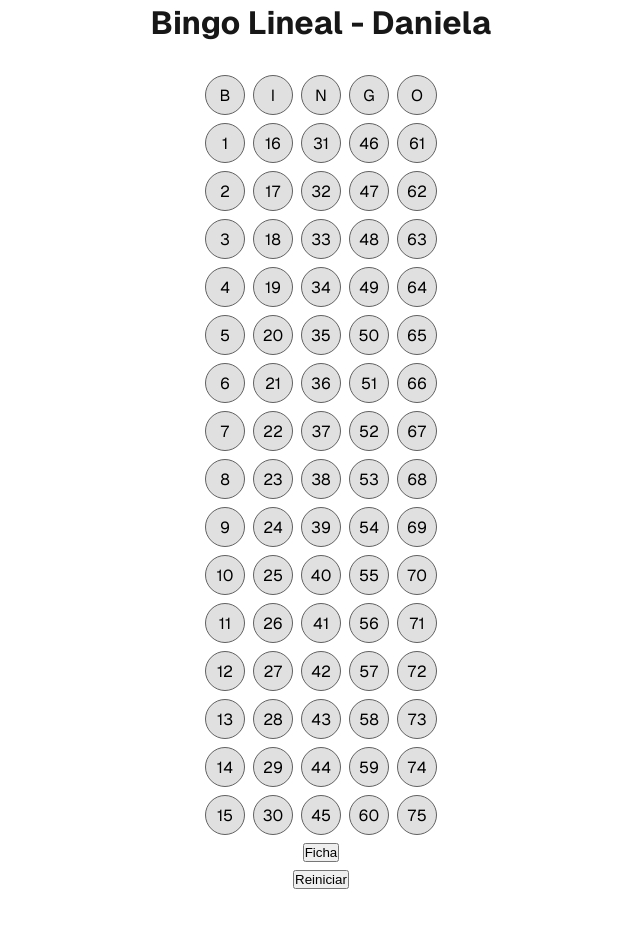
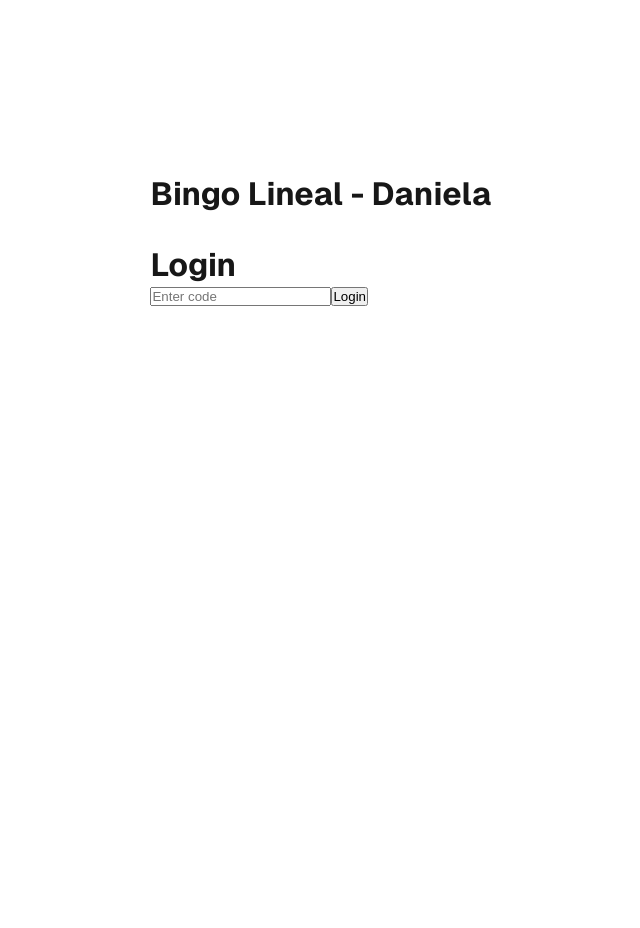
Before and after one commit to necho1122/Nextjs-Projects, a Next.js app in the folder lineal-bingo/lineal-bingo/: page / in a window 1280 px wide. Shown: the part 160-1088 px from the top of the page, without its empty margins (319-959 px from the left). After the commit the page ends 800 px from the top, so only its background shows below. Built offline with nearby package versions, Linux system fonts and the light colour scheme; no server answers; the database is empty.

Commit message:
add auth update

```diff
--- a/lineal-bingo/lineal-bingo/app/layout.js
+++ b/lineal-bingo/lineal-bingo/app/layout.js
@@ -1,28 +1,24 @@
-import localFont from "next/font/local";
-import "./globals.css";
+import localFont from 'next/font/local';
+import './globals.css';
+import { AuthProvider } from '@/context/AuthContext'; // Importa el proveedor
 
 const geistSans = localFont({
-  src: "./fonts/GeistVF.woff",
-  variable: "--font-geist-sans",
-  weight: "100 900",
-});
-const geistMono = localFont({
-  src: "./fonts/GeistMonoVF.woff",
-  variable: "--font-geist-mono",
-  weight: "100 900",
+	src: './fonts/GeistVF.woff',
+	variable: '--font-geist-sans',
+	weight: '100 900',
 });
 
 export const metadata = {
-  title: "Create Next App",
-  description: "Generated by create next app",
+	title: 'Create Next App',
+	description: 'Generated by create next app',
 };
 
 export default function RootLayout({ children }) {
-  return (
-    <html lang="en">
-      <body className={`${geistSans.variable} ${geistMono.variable}`}>
-        {children}
-      </body>
-    </html>
-  );
+	return (
+		<html lang='en'>
+			<body className={geistSans.variable}>
+				<AuthProvider>{children}</AuthProvider>
+			</body>
+		</html>
+	);
 }
--- a/lineal-bingo/lineal-bingo/app/page.js
+++ b/lineal-bingo/lineal-bingo/app/page.js
@@ -1,12 +1,13 @@
 import styles from './page.module.css';
-import BingoBoard from '@/components/BingoBoard';
+import VerificationPage from '@/components/verificationPage';
+import Header from '@/components/Header';
 
 export default function Home() {
 	return (
 		<div className={styles.page}>
 			<main className={styles.main}>
-				<h1>Bingo Lineal - Daniela</h1>
-				<BingoBoard />
+				<Header />
+				<VerificationPage />
 			</main>
 			<footer className={styles.footer}></footer>
 		</div>
--- a/lineal-bingo/lineal-bingo/components/BingoBoard.jsx
+++ b/lineal-bingo/lineal-bingo/components/BingoBoard.jsx
@@ -3,20 +3,23 @@ import { board } from '@/utilities/constants';
 import styles from '../app/page.module.css';
 import { useState, useEffect, useCallback } from 'react';
 import { database, ref, set, onValue } from '@/lib/firebase';
+import BingoControlButtons from './BingoControlButtons';
+import BingoRow from './BingoRow';
+import Header from './Header';
+import { useAuth } from '@/context/AuthContext'; // Importa el contexto para el rol de usuario
 
 function BingoBoard() {
+	const { userRole } = useAuth(); // Accede al rol del usuario
 	const [ficha, setFicha] = useState(null);
 	const [randomNumber, setRandomNumber] = useState(null);
 	const [usedNumbers, setUsedNumbers] = useState([]);
 	const [activeCells, setActiveCells] = useState([]);
 	const [winningRows, setWinningRows] = useState([]);
 	const [gameOver, setGameOver] = useState(false);
-	const [isInitialLoad, setIsInitialLoad] = useState(true); // Estado para manejar la carga inicial
+	const [isInitialLoad, setIsInitialLoad] = useState(true);
 
-	// Función para actualizar el estado del juego en Firebase
 	const updateGameState = useCallback(() => {
-		if (isInitialLoad) return; // Evitar guardar durante la carga inicial
-
+		if (isInitialLoad) return;
 		const gameStateRef = ref(database, 'gameState');
 		set(gameStateRef, {
 			ficha,
@@ -36,7 +39,6 @@ function BingoBoard() {
 		isInitialLoad,
 	]);
 
-	// Obtener el estado del juego desde Firebase al cargar el componente
 	useEffect(() => {
 		const gameStateRef = ref(database, 'gameState');
 		onValue(gameStateRef, (snapshot) => {
@@ -49,21 +51,19 @@ function BingoBoard() {
 				setWinningRows(data.winningRows || []);
 				setGameOver(data.gameOver || false);
 			}
-			setIsInitialLoad(false); // Marcar como completada la carga inicial
+			setIsInitialLoad(false);
 		});
 	}, []);
 
-	// Función para manejar el click y generar un número aleatorio único
 	const handleCellClick = () => {
 		if (usedNumbers.length >= 75) {
-			// Reiniciar el estado del juego si se han generado todos los números
 			setUsedNumbers([]);
 			setActiveCells([]);
 			setFicha(null);
 			setRandomNumber(null);
 			setWinningRows([]);
 			setGameOver(false);
-			updateGameState(); // Actualizar Firebase al reiniciar
+			updateGameState();
 			return;
 		}
 
@@ -72,20 +72,16 @@ function BingoBoard() {
 			newRandomNumber = Math.floor(Math.random() * 75) + 1;
 		} while (usedNumbers.includes(newRandomNumber));
 
-		// Si el número ya se ha usado, no hacer nada más
 		if (usedNumbers.includes(newRandomNumber)) return;
 
-		// Actualizar los estados de forma conjunta y optimizada
 		setRandomNumber(newRandomNumber);
 		setFicha(newRandomNumber);
 		setUsedNumbers((prev) => [...prev, newRandomNumber]);
 		setActiveCells((prevCells) => [...prevCells, newRandomNumber]);
 	};
 
-	// Comprobar si todos los números de cada fila han salido y actualizar filas ganadoras
 	useEffect(() => {
-		if (gameOver) return; // Si el juego ya ha terminado, no hacer nada más
-
+		if (gameOver) return;
 		const newWinningRows = [];
 		let shouldEndGame = false;
 
@@ -100,22 +96,18 @@ function BingoBoard() {
 		});
 
 		if (newWinningRows.length > 0) {
-			// Actualizamos las filas ganadoras
 			setWinningRows((prevRows) => [...prevRows, ...newWinningRows]);
-
-			// Solo actualizamos gameOver si debe cambiar de false a true
 			if (shouldEndGame && !gameOver) {
-				setGameOver(true); // Solo se ejecuta una vez
+				setGameOver(true);
 			}
 		}
-	}, [usedNumbers, winningRows, gameOver]); // Añadimos gameOver a las dependencias
+	}, [usedNumbers, winningRows, gameOver]);
 
-	// Actualizar Firebase solo cuando el estado realmente cambie
 	useEffect(() => {
 		if (!isInitialLoad) {
 			updateGameState();
 		}
-	}, [updateGameState]);
+	}, [isInitialLoad, updateGameState]);
 
 	const firstNumber =
 		Array.isArray(usedNumbers) && usedNumbers.length > 0
@@ -129,11 +121,12 @@ function BingoBoard() {
 		setRandomNumber(null);
 		setWinningRows([]);
 		setGameOver(false);
-		updateGameState(); // Actualizar Firebase al reiniciar
+		updateGameState();
 	};
 
 	return (
 		<div className={styles.board}>
+			<Header />
 			{firstNumber !== null && (
 				<div>
 					Ganador Primera Ficha: {usedNumbers[0]}, Línea: {firstNumber}
@@ -141,46 +134,25 @@ function BingoBoard() {
 			)}
 
 			{board.map((row, rowIndex) => (
-				<div
-					className={
-						winningRows.includes(rowIndex) ? styles.winningRow : styles.row
-					}
+				<BingoRow
 					key={rowIndex}
-				>
-					{row.map((cell) => (
-						<div
-							className={
-								winningRows.includes(rowIndex) && activeCells.includes(cell)
-									? styles.winningActiveCell
-									: activeCells.includes(cell)
-									? styles.activeCell
-									: styles.cell
-							}
-							key={cell}
-						>
-							{cell}
-						</div>
-					))}
-					{winningRows.includes(rowIndex) && (
-						<span className={styles.winnerMessage}>¡Ganó!</span>
-					)}
-				</div>
+					row={row}
+					rowIndex={rowIndex}
+					activeCells={activeCells}
+					winningRows={winningRows}
+					styles={styles}
+				/>
 			))}
 
-			<button
-				onClick={handleCellClick}
-				type='button'
-				disabled={gameOver}
-			>
-				Ficha
-			</button>
+			{/* Renderiza los botones solo si el rol es "admin" */}
+			{userRole === 'admin' && (
+				<BingoControlButtons
+					handleCellClick={handleCellClick}
+					handleClearClick={handleClearClick}
+					gameOver={gameOver}
+				/>
+			)}
 
-			<button
-				onClick={handleClearClick}
-				type='button'
-			>
-				Reiniciar
-			</button>
 			<div>{ficha}</div>
 		</div>
 	);
--- /dev/null
+++ b/lineal-bingo/lineal-bingo/components/BingoControlButtons.jsx
@@ -0,0 +1,29 @@
+// components/BingoControlButtons.js
+import React from 'react';
+
+export function BingoControlButtons({
+	handleCellClick,
+	handleClearClick,
+	gameOver,
+}) {
+	return (
+		<>
+			<button
+				onClick={handleCellClick}
+				type='button'
+				disabled={gameOver}
+			>
+				Ficha
+			</button>
+
+			<button
+				onClick={handleClearClick}
+				type='button'
+			>
+				Reiniciar
+			</button>
+		</>
+	);
+}
+
+export default BingoControlButtons;
--- /dev/null
+++ b/lineal-bingo/lineal-bingo/components/BingoRow.jsx
@@ -0,0 +1,28 @@
+// components/BingoRow.js
+import React from 'react';
+import BingoCell from './BingoCell';
+
+export function BingoRow({ row, rowIndex, activeCells, winningRows, styles }) {
+	return (
+		<div
+			className={
+				winningRows.includes(rowIndex) ? styles.winningRow : styles.row
+			}
+		>
+			{row.map((cell) => (
+				<BingoCell
+					key={cell}
+					cell={cell}
+					isWinning={winningRows.includes(rowIndex)}
+					isActive={activeCells.includes(cell)}
+					styles={styles}
+				/>
+			))}
+			{winningRows.includes(rowIndex) && (
+				<span className={styles.winnerMessage}>¡Ganó!</span>
+			)}
+		</div>
+	);
+}
+
+export default BingoRow;
--- /dev/null
+++ b/lineal-bingo/lineal-bingo/components/Header.jsx
@@ -0,0 +1,11 @@
+import React from 'react';
+
+function Header() {
+	return (
+		<div>
+			<h1>Bingo Lineal - Daniela</h1>
+		</div>
+	);
+}
+
+export default Header;
--- /dev/null
+++ b/lineal-bingo/lineal-bingo/components/verificationPage.jsx
@@ -0,0 +1,35 @@
+'use client';
+import { useState } from 'react';
+import { useAuth } from '@/context/AuthContext'; // Importa el hook del contexto
+import { useRouter } from 'next/navigation';
+
+export default function VerificationPage() {
+	const { loginAsAdmin, loginAsUser } = useAuth();
+	const [code, setCode] = useState('');
+	const router = useRouter();
+
+	const handleLogin = () => {
+		if (code === process.env.NEXT_PUBLIC_ADMIN_CODE) {
+			loginAsAdmin();
+			router.push('/dashboard');
+		} else if (code === process.env.NEXT_PUBLIC_USER_CODE) {
+			loginAsUser();
+			router.push('/dashboard');
+		} else {
+			alert('Código incorrecto');
+		}
+	};
+
+	return (
+		<div>
+			<h1>Login</h1>
+			<input
+				type='text'
+				value={code}
+				onChange={(e) => setCode(e.target.value)}
+				placeholder='Enter code'
+			/>
+			<button onClick={handleLogin}>Login</button>
+		</div>
+	);
+}
--- /dev/null
+++ b/lineal-bingo/lineal-bingo/context/AuthContext.js
@@ -0,0 +1,25 @@
+'use client';
+import { createContext, useContext, useState } from 'react';
+
+// Crear el contexto
+const AuthContext = createContext();
+
+// Hook para usar el contexto en otros componentes
+export const useAuth = () => useContext(AuthContext);
+
+// Proveedor del contexto para envolver la aplicación
+export const AuthProvider = ({ children }) => {
+	const [userRole, setUserRole] = useState(null);
+
+	const loginAsAdmin = () => setUserRole('admin');
+	const loginAsUser = () => setUserRole('user');
+	const logout = () => setUserRole(null);
+
+	return (
+		<AuthContext.Provider
+			value={{ userRole, loginAsAdmin, loginAsUser, logout }}
+		>
+			{children}
+		</AuthContext.Provider>
+	);
+};
--- a/lineal-bingo/lineal-bingo/utilities/constants.js
+++ b/lineal-bingo/lineal-bingo/utilities/constants.js
@@ -16,3 +16,8 @@ export const board = [
 	[14, 29, 44, 59, 74],
 	[15, 30, 45, 60, 75],
 ];
+
+export const CODES = {
+	ADMIN: process.env.ADMIN_CODE,
+	USER: process.env.USER_CODE,
+};
```
Also changed, not shown: lineal-bingo/lineal-bingo/app/dashboard/page.js (added, +24 -0 lines), lineal-bingo/lineal-bingo/components/BingoCell.jsx (added, +20 -0 lines), lineal-bingo/lineal-bingo/utilities/firebaseUtils.js (added, +14 -0 lines).
